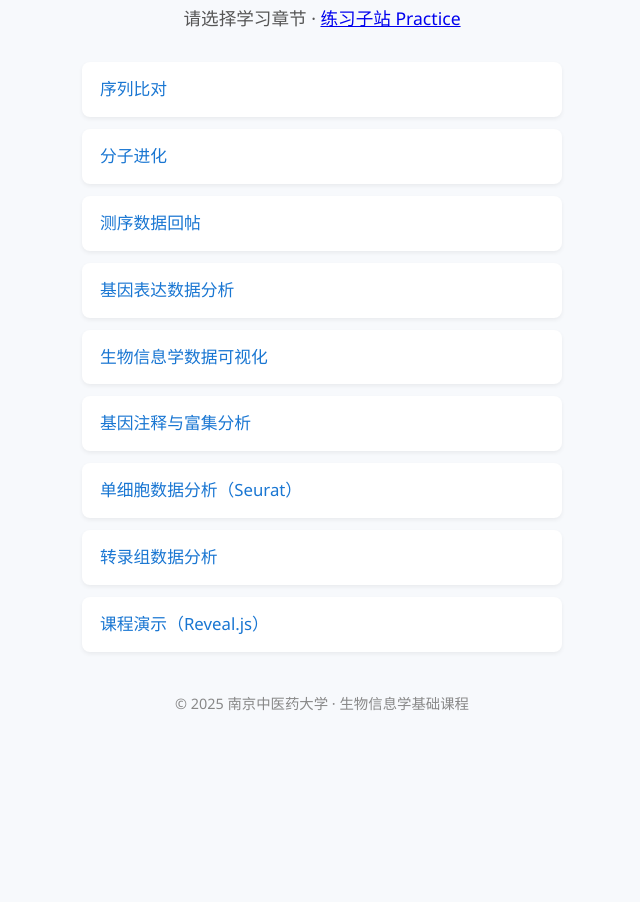
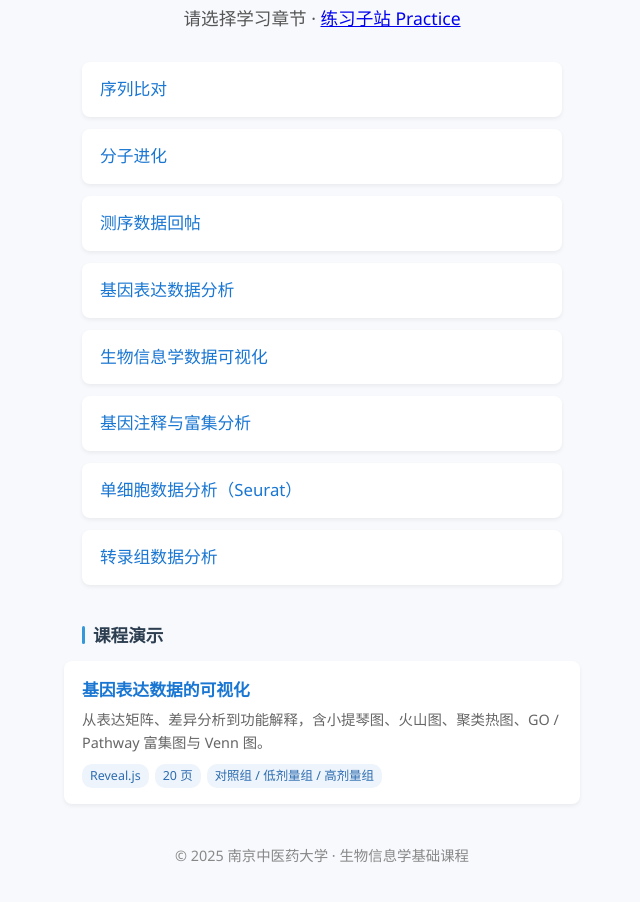
Before and after one commit to shaoxunyuan/Bioinformatics, a plain HTML site: page docs/index.html in a window 1280 px wide. Shown: the part 138-1040 px from the top of the page, without its empty margins (318-958 px from the left). Before the commit the page ends 893 px from the top, so only its background shows below. Drawn offline with Linux system fonts and the light colour scheme.

Commit message:
docs: 首页增加独立的课程演示区块
- 将演示入口从章节菜单中移出，改为独立「课程演示」区块卡片
- 卡片展示演示标题、简介与标签，点击进入演示列表页

```diff
--- a/docs/css/index.css
+++ b/docs/css/index.css
@@ -59,6 +59,71 @@ p.subtitle {
   width: 100%;
 }
 
+.block-head {
+  max-width: 480px;
+  margin: 36px auto 12px;
+  text-align: left;
+  font-size: 1.1em;
+  font-weight: 600;
+  color: #2c3e50;
+  display: flex;
+  align-items: center;
+  gap: 8px;
+}
+
+.block-head::before {
+  content: "";
+  width: 3px;
+  height: 1em;
+  background: #3498db;
+  border-radius: 2px;
+}
+
+.demo-card {
+  display: block;
+  max-width: 480px;
+  margin: 0 auto;
+  background: white;
+  border-radius: 8px;
+  padding: 16px 18px;
+  text-align: left;
+  text-decoration: none;
+  box-shadow: 0 2px 4px rgba(0,0,0,0.06);
+  transition: all 0.2s ease;
+}
+
+.demo-card:hover {
+  transform: translateY(-2px);
+  box-shadow: 0 4px 8px rgba(0,0,0,0.1);
+}
+
+.demo-card .demo-title {
+  color: #1976d2;
+  font-weight: 600;
+  font-size: 1.05em;
+}
+
+.demo-card .demo-desc {
+  color: #666;
+  font-size: 0.9em;
+  margin-top: 4px;
+}
+
+.demo-card .demo-tags {
+  margin-top: 10px;
+  display: flex;
+  flex-wrap: wrap;
+  gap: 6px;
+}
+
+.demo-card .demo-tags span {
+  background: #eef4fb;
+  color: #2c6cb0;
+  font-size: 0.78em;
+  padding: 2px 8px;
+  border-radius: 10px;
+}
+
 footer {
   margin-top: 40px;
   text-align: center;
--- a/docs/index.html
+++ b/docs/index.html
@@ -22,8 +22,18 @@
     <li><a href="06-enrichments.html">基因注释与富集分析</a></li>
     <li><a href="07-seurat.html">单细胞数据分析（Seurat）</a></li>
     <li><a href="08-rnaseq.html">转录组数据分析</a></li>
-    <li><a href="presentation/index.html">课程演示（Reveal.js）</a></li>
   </ul>
+
+  <div class="block-head">课程演示</div>
+  <a class="demo-card" href="presentation/index.html">
+    <div class="demo-title">基因表达数据的可视化</div>
+    <div class="demo-desc">从表达矩阵、差异分析到功能解释，含小提琴图、火山图、聚类热图、GO / Pathway 富集图与 Venn 图。</div>
+    <div class="demo-tags">
+      <span>Reveal.js</span>
+      <span>20 页</span>
+      <span>对照组 / 低剂量组 / 高剂量组</span>
+    </div>
+  </a>
 
   <footer>
     © 2025 南京中医药大学 · 生物信息学基础课程
```
